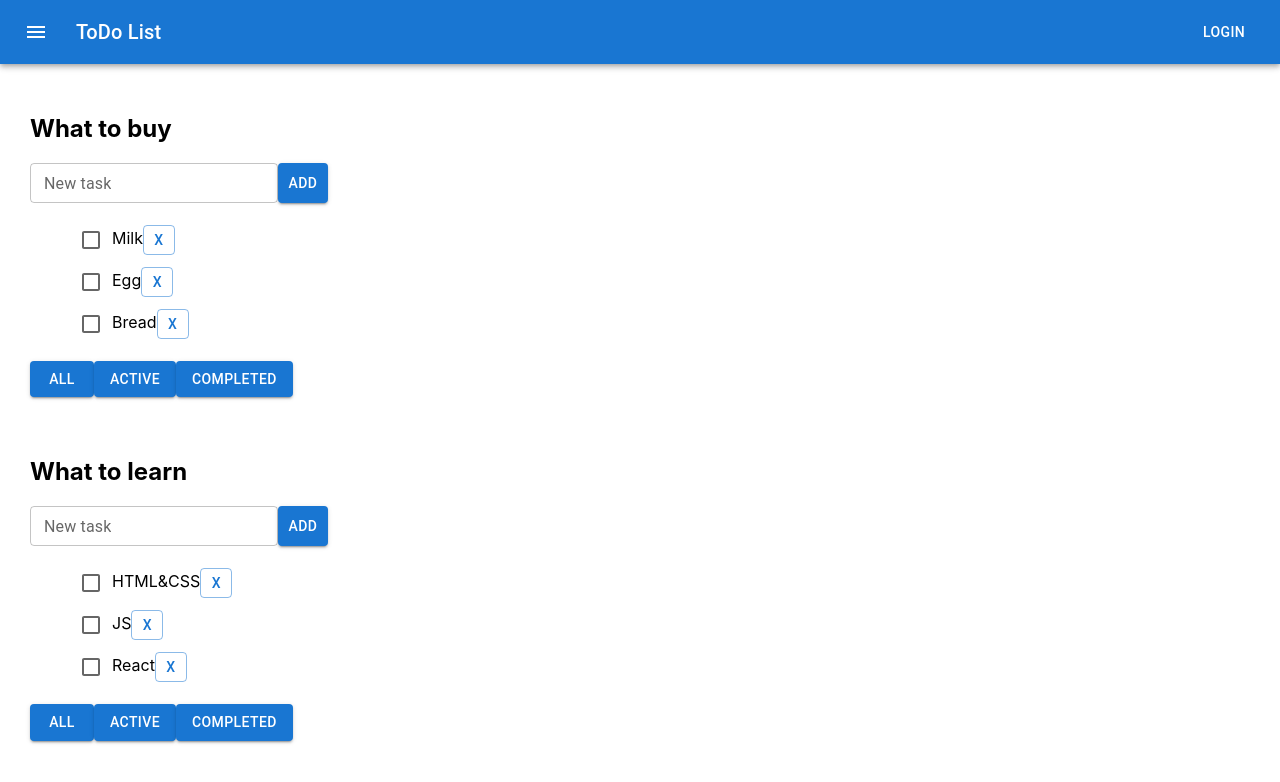
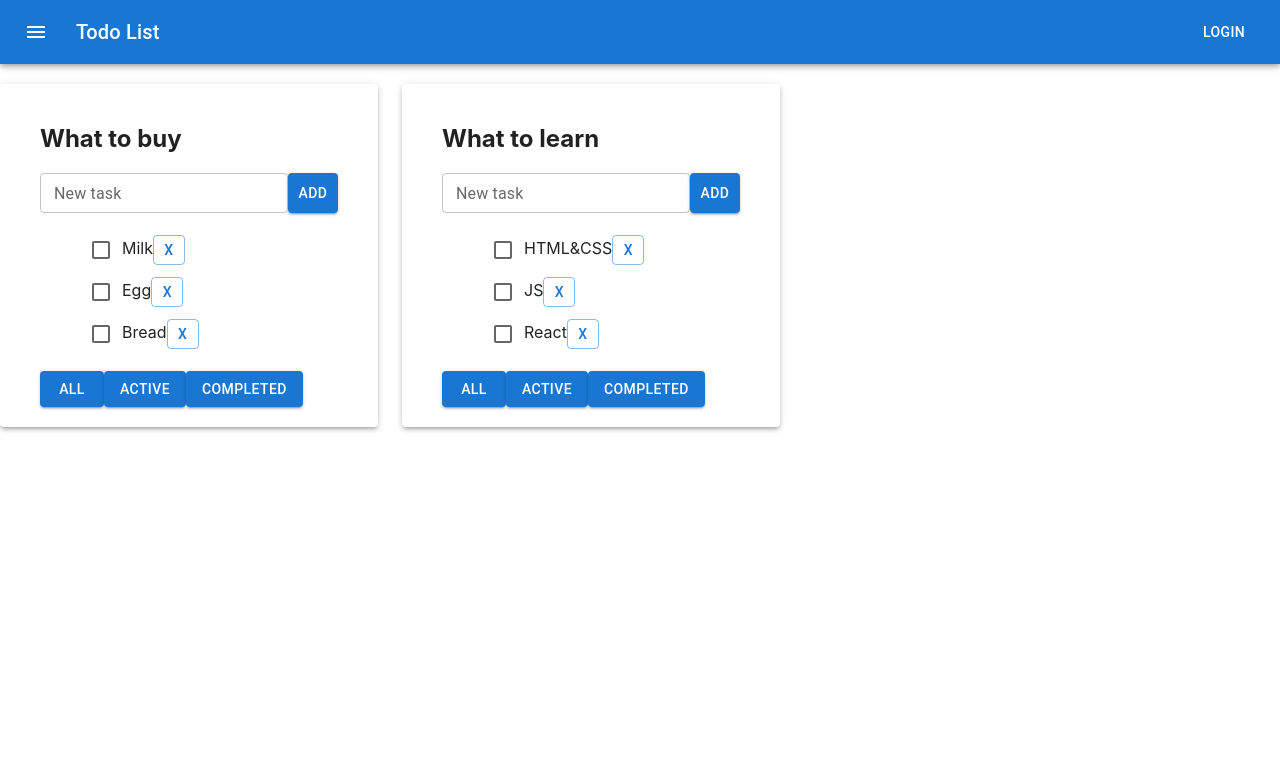
Before and after one commit to andkaz-one/todolist, a React (Create React App) app: page / in a window 1280 px wide. Shown: the top 782 px of the page. Built offline with nearby package versions, Linux system fonts and the light colour scheme.

Commit message:
styling items (MUI)

```diff
--- a/src/App.css
+++ b/src/App.css
@@ -1,6 +1,4 @@
 .app {
-
-
+    padding: 20px;
     margin: 20px;
-    padding: 10px;
 }
--- a/src/App.tsx
+++ b/src/App.tsx
@@ -2,8 +2,8 @@ import React, {useState} from 'react';
 import './App.css';
 import {v1} from "uuid";
 import {Todolist} from "./Todolist";
-import AppBar from "./components/AppBar";
 import AppHeader from "./components/AppBar";
+import {Grid, Paper} from "@mui/material";
 
 export type TaskItemType = {
     id: string
@@ -34,7 +34,7 @@ function App() {
         {id: todolistID2, title: 'What to learn', filter: 'all'},
     ])
 
-    let [tasks, setTasks] = useState <TasksType>({
+    let [tasks, setTasks] = useState<TasksType>({
         [todolistID1]: [
             {id: v1(), title: 'Milk', isDone: false},
             {id: v1(), title: 'Egg', isDone: false},
@@ -97,10 +97,14 @@ function App() {
 
 
     //UI
-    debugger
+
     return (
         <>
             <AppHeader/>
+            <Grid container spacing={3}>
+
+
+
                 {todolists.map(tl => {
 
                     let allTodolistTasks = tasks[tl.id];
@@ -115,6 +119,9 @@ function App() {
 
 
                     return (
+                        <Grid item>
+                            <Paper elevation={3}>
+
                                 <div className={'app'}>
                                     <Todolist
                                         id={tl.id}
@@ -127,14 +134,19 @@ function App() {
                                         filter={tl.filter}
                                     />
                                 </div>
+                            </Paper>
+                        </Grid>
+
+
                     )
 
                 })}
-
+            </Grid>
 
 
         </>
-    );
+    )
+        ;
 }
 
 export default App;
--- a/src/components/AppBar.tsx
+++ b/src/components/AppBar.tsx
@@ -22,7 +22,7 @@ export default function AppHeader() {
                         <MenuIcon />
                     </IconButton>
                     <Typography variant="h6" component="div" sx={{ flexGrow: 1 }}>
-                        ToDo List
+                        Todo List
                     </Typography>
                     <Button color="inherit">Login</Button>
                 </Toolbar>
```
Lines whose indentation alone changed are shown as unchanged.
